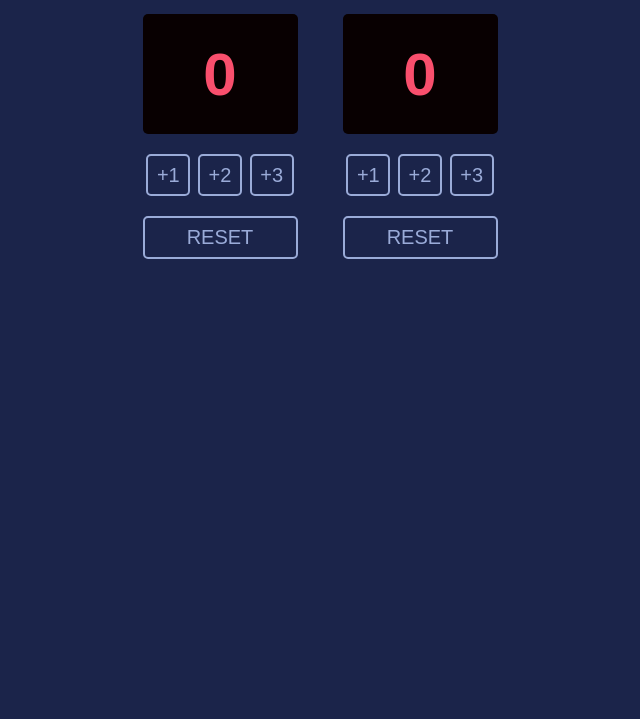
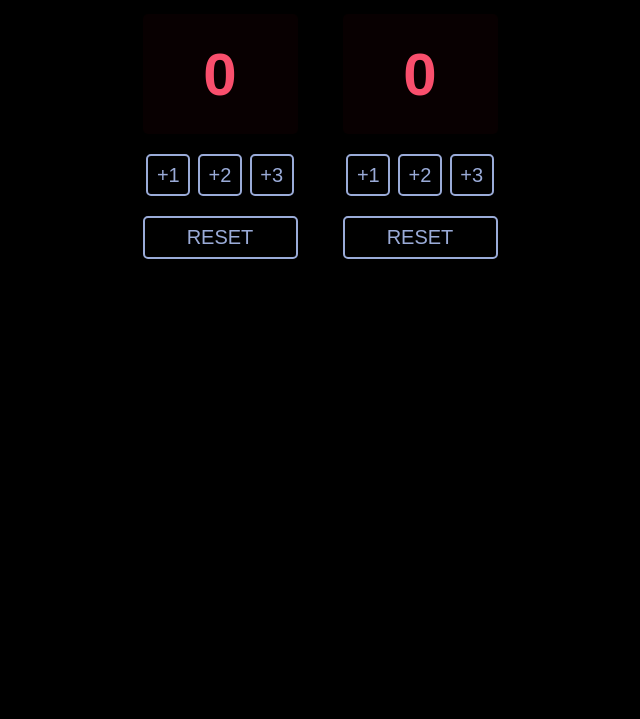
Before and after one commit to ecoside/Basket, a plain HTML site: page index.html in a window 1280 px wide. Shown: the part 81-800 px from the top of the page, without its empty margins (320-960 px from the left). Drawn offline with Linux system fonts and the light colour scheme; a web font is replaced by a local one.

Commit message:
new color

```diff
--- a/index.css
+++ b/index.css
@@ -1,7 +1,8 @@
 body {
   text-align: center;
   margin: 0;
-  background-color: #1b244a;
+  /*background-color: #1b244a;*/
+  background-color: black;
   color: white;
 }
 
```
